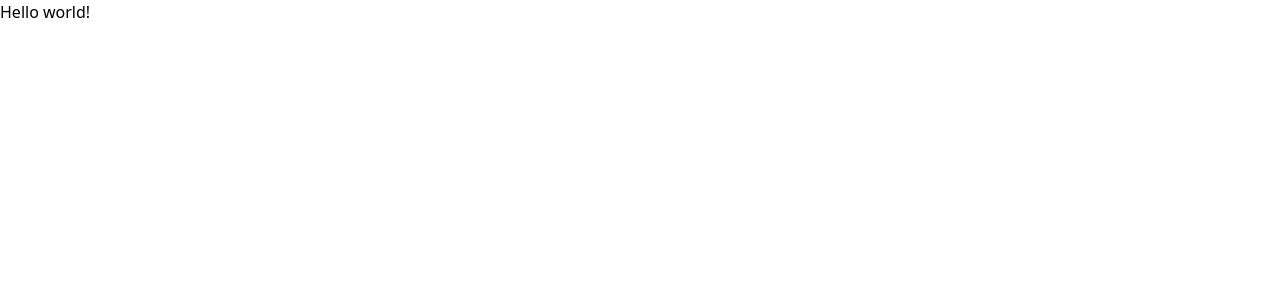
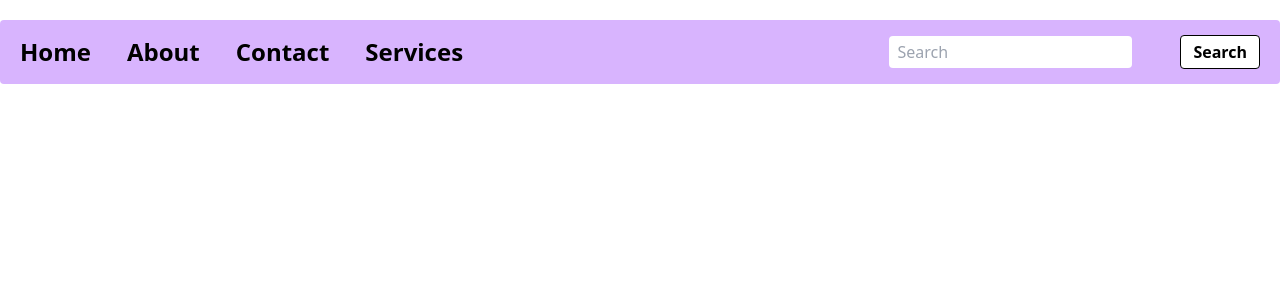
Before and after one commit to sayonUsman/mealsWithReact, a React (Vite) app: page / in a window 1280 px wide. Shown: the top 300 px of the page. Built offline with nearby package versions, Linux system fonts and the light colour scheme.

Commit message:
Added Navbar

```diff
--- /dev/null
+++ b/src/components/Link/Link.jsx
@@ -0,0 +1,7 @@
+import React from "react";
+
+const Link = (props) => {
+  return <li className="pr-3 md:pr-9">{props.contentName}</li>;
+};
+
+export default Link;
--- /dev/null
+++ b/src/components/Navbar/Navbar.jsx
@@ -0,0 +1,50 @@
+import React, { useState } from "react";
+import Link from "../Link/Link";
+
+const Navbar = () => {
+  const navbarContent = [
+    {
+      id: 1,
+      name: "Home",
+    },
+
+    {
+      id: 2,
+      name: "About",
+    },
+
+    {
+      id: 3,
+      name: "Contact",
+    },
+
+    {
+      id: 4,
+      name: "Services",
+    },
+  ];
+
+  return (
+    <nav className="flex-column lg:flex lg:h-16 justify-between items-center sm:mt-3 lg:mt-5 pt-3 lg:pt-0 container mx-auto bg-purple-300 md:text-2xl font-bold sm:rounded">
+      <ul className="h-full flex justify-center items-center lg:pl-5">
+        {navbarContent.map((content) => (
+          <Link key={content.id} contentName={content.name}></Link>
+        ))}
+      </ul>
+
+      <div className="flex justify-center items-center">
+        <input
+          className="text-base font-extralight p-1 pl-2 rounded mr-9 mt-3 mb-3 lg:mr-12 lg:mt-0 lg:mb-0"
+          type="text"
+          placeholder="Search"
+        />
+
+        <button className="border border-black bg-white rounded text-base p-1 pl-3 pr-3 mr-5 mt-3 mb-3 lg:mt-0 lg:mb-0">
+          Search
+        </button>
+      </div>
+    </nav>
+  );
+};
+
+export default Navbar;
--- a/src/main.jsx
+++ b/src/main.jsx
@@ -2,11 +2,12 @@ import React from "react";
 import ReactDOM from "react-dom/client";
 import { createBrowserRouter, RouterProvider } from "react-router-dom";
 import "./index.css";
+import Navbar from "./components/Navbar/Navbar";
 
 const router = createBrowserRouter([
   {
     path: "/",
-    element: <div>Hello world!</div>,
+    element: <Navbar></Navbar>,
   },
 ]);
 
```
